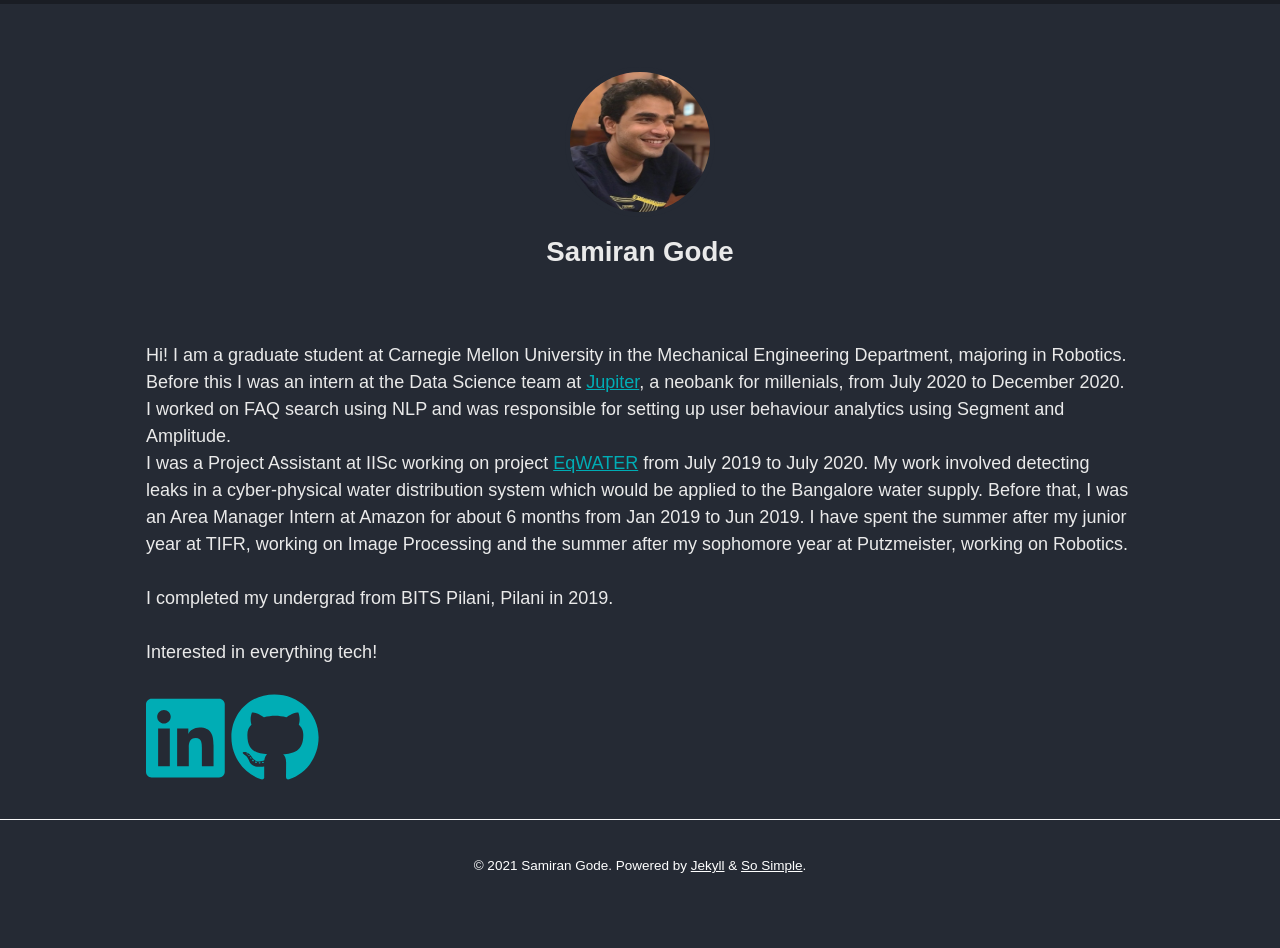
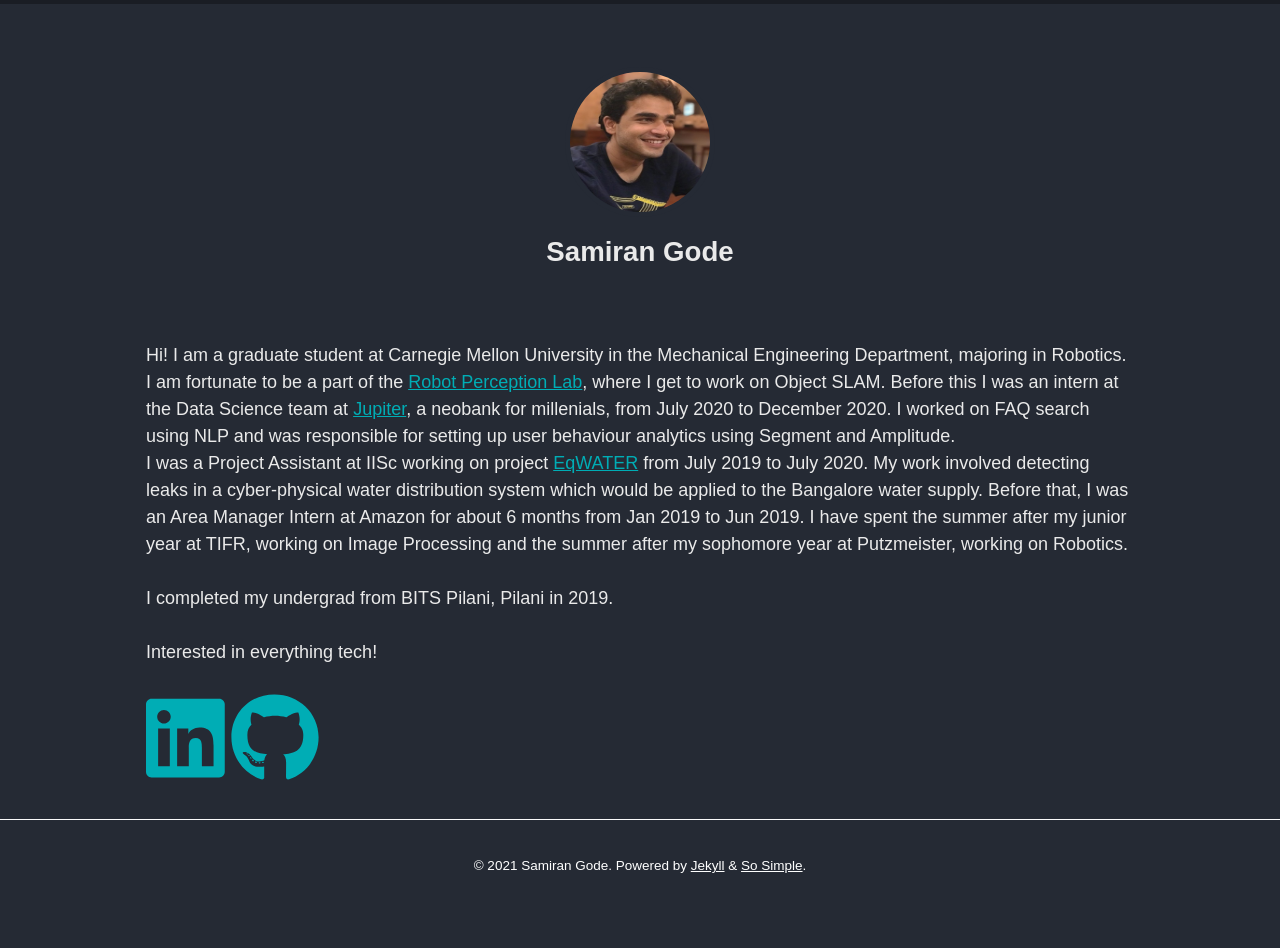
Before and after one commit to YashashGaurav/samirangode.github.io, a Jekyll site: the page built from about.markdown, in a window 1280 px wide. Built offline with Jekyll 4.4.1, drawn with Linux system fonts in a browser that asks for light colours; nearby versions of some CDN libraries.

Commit message:
Update about.markdown

```diff
--- a/about.markdown
+++ b/about.markdown
@@ -3,7 +3,7 @@ layout: page
 permalink: /about/
 #image: /assets/images/wp2284543.jpg
 ---
-Hi! I am a graduate student at Carnegie Mellon University in the Mechanical Engineering Department, majoring in Robotics.
+Hi! I am a graduate student at Carnegie Mellon University in the Mechanical Engineering Department, majoring in Robotics. I am fortunate to be a part of the [Robot Perception Lab](https://rpl.ri.cmu.edu/), where I get to work on Object SLAM.
 Before this I was an intern at the Data Science team at [Jupiter](https://jupiter.money/), a neobank for millenials, from July 2020 to December 2020. I worked on FAQ search using NLP and was responsible for setting up user behaviour analytics using Segment and Amplitude.
 I was a Project Assistant at IISc working on project [EqWATER](https://imprint-india.org/intelligent-water-supply-network-monitoring-and-control-for-equitable-distribution-of-water-within-a-mega-city-eqwater) from July 2019 to July 2020. My work involved detecting leaks in a cyber-physical water distribution system which would be applied to the Bangalore water supply. Before that, I was an Area Manager Intern at Amazon for about 6 months from Jan 2019 to Jun 2019. I have spent the summer after my junior year at TIFR, working on Image Processing and the summer after my sophomore year at Putzmeister, working on Robotics.
 
```
